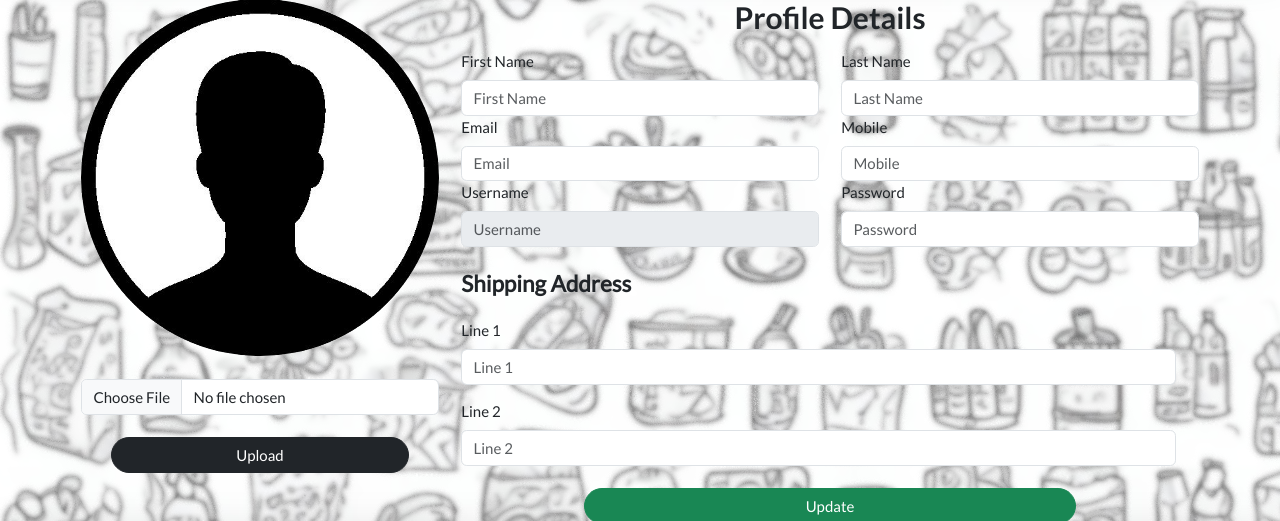
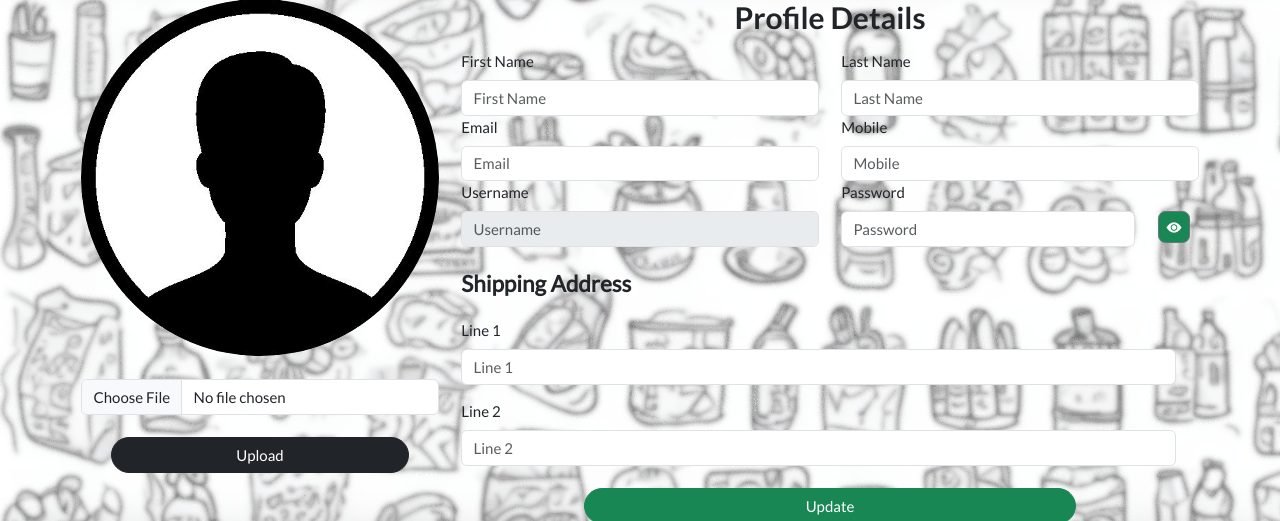
Before and after one commit to Bharatha003/supermarket, a PHP site: page /supermarket/profile.php in a window 1280 px wide. Shown: the part 148-669 px from the top of the page. Run offline with PHP 8.4, Linux system fonts and the light colour scheme; the visitor is signed in with stand-in values (Sample User, id 1); data that the repository does not hold is empty.

Commit message:
add show password functionality to profile page

```diff
--- a/profile.php
+++ b/profile.php
@@ -73,10 +73,18 @@ if (isset($_SESSION["u"])) {
                             <label for="username" class="form-label">Username</label>
                             <input type="text" class="form-control" placeholder="Username" value="<?php echo isset($d["username"]) ? $d["username"] : ''; ?>" disabled />
                         </div>
-                        <div class="col-6">
+
+                        <div class="col-5">
                             <label for="password" class="form-label">Password</label>
                             <input type="password" class="form-control" placeholder="Password" value="<?php echo isset($d["password"]) ? $d["password"] : ''; ?>" id="password" />
                         </div>
+
+                        <div class="col-1 mt-2">
+                            <button class="bg-success text-white border border-secondary mt-4 rounded-3 px-2 py-1" id="spbp" onclick="showPasswordProfile();">
+                                <i class="bi bi-eye-fill"></i>
+                            </button>
+                        </div>
+
 
                         <h4 class="mt-4 fw-bold">Shipping Address</h4>
 
--- a/profileDataUpdateProcess.php
+++ b/profileDataUpdateProcess.php
@@ -48,11 +48,11 @@ if (empty($fname)) {
 } else {
 
     Database::iud("UPDATE `user` SET `fname` ='" . $fname . "',`lname` ='" . $lname . "',`email` ='" . $email . "',`mobile` ='" . $mobile . "',
-    `password` ='" . $password . "',`line_1` ='" . $line1 . "',`line_2` ='" . $line2 . "' WHERE `id` = '" . $user["id"] . "'");
+    `password` ='" . $password . "',`line1` ='" . $line1 . "',`line2` ='" . $line2 . "' WHERE `id` = '" . $user["id"] . "'");
 
     $rs = Database::search("SELECT * FROM `user` WHERE `id` = '" . $user["id"] . "'");
     $d = $rs->fetch_assoc();
 
     $_SESSION["u"] = $d;
-    echo ("Success");
+    echo ("Profile Data Updated Successfully...");
 }
--- a/script.js
+++ b/script.js
@@ -413,6 +413,23 @@ function updateProfileData() {
 
 }
 
+function showPasswordProfile() {
+
+    var password = document.getElementById("password");
+    var icon = document.getElementById("spbp");
+
+    if (password.type == "password") {
+        password.type = "text";
+        icon.className = "bg-danger text-white border border-secondary mt-4 rounded-3 px-2 py-1";
+        icon.innerHTML = '<i class="bi bi-eye-slash-fill"></i>';
+    } else {
+        password.type = "password";
+        icon.className = "bg-success text-white border border-secondary mt-4 rounded-3 px-2 py-1";
+        icon.innerHTML = '<i class="bi bi-eye-fill"></i>';
+    }
+
+}
+
 function adminSignIn() {
 
     var adminUn = document.getElementById("adminUn");
```
